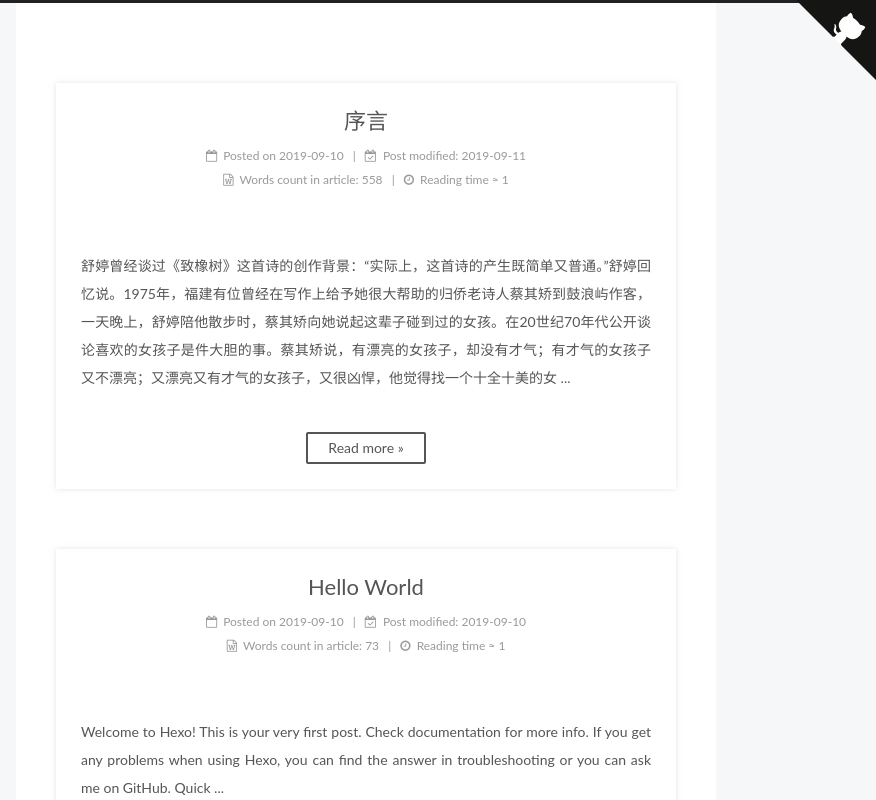
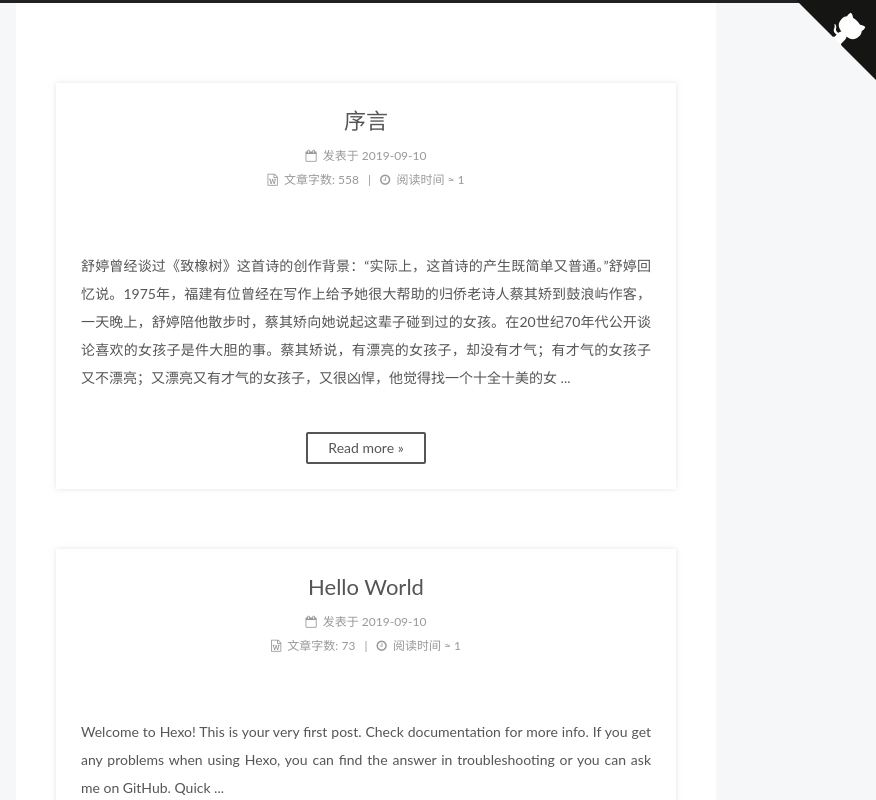
Before and after one commit to A-DanQing/A-DanQing.github.io, a plain HTML site: page index.html in a window 1280 px wide. Shown: the top 800 px of the page, 404-1280 px from the left. Drawn offline with Linux system fonts and the light colour scheme.

Commit message:
Site updated: 2019-09-11 17:12:50

```diff
--- a/css/main.css
+++ b/css/main.css
@@ -1835,7 +1835,7 @@ pre .javascript .function {
   width: 4px;
   height: 4px;
   border-radius: 50%;
-  background: #2e9373;
+  background: #2f8ffe;
 }
 .links-of-blogroll {
   font-size: 13px;
--- a/index.html
+++ b/index.html
@@ -338,27 +338,15 @@
                 <i class="fa fa-calendar-o"></i>
               </span>
 
-                <span class="post-meta-item-text">Posted on</span>
+                <span class="post-meta-item-text">发表于</span>
 
-              <time title="Post created" itemprop="dateCreated datePublished" datetime="2019-09-10T17:41:24+08:00">
+              <time title="创建于" itemprop="dateCreated datePublished" datetime="2019-09-10T17:41:24+08:00">
                 2019-09-10
               </time>
 
 
 
-              <span class="post-meta-divider">|</span>
 
-
-
-              <span class="post-meta-item-icon">
-                <i class="fa fa-calendar-check-o"></i>
-              </span>
-
-                <span class="post-meta-item-text">Post modified&#58;</span>
-
-              <time title="Post modified" itemprop="dateModified" datetime="2019-09-11T17:00:35+08:00">
-                2019-09-11
-              </time>
 
           </span>
 
@@ -381,9 +369,9 @@
                   <i class="fa fa-file-word-o"></i>
                 </span>
 
-                  <span class="post-meta-item-text">Words count in article&#58;</span>
+                  <span class="post-meta-item-text">文章字数&#58;</span>
 
-                <span title="Words count in article">
+                <span title="文章字数">
                   558
                 </span>
 
@@ -397,9 +385,9 @@
                   <i class="fa fa-clock-o"></i>
                 </span>
 
-                  <span class="post-meta-item-text">Reading time &asymp;</span>
+                  <span class="post-meta-item-text">阅读时间 &asymp;</span>
 
-                <span title="Reading time">
+                <span title="阅读时间">
                   1
                 </span>
 
@@ -507,27 +495,15 @@
                 <i class="fa fa-calendar-o"></i>
               </span>
 
-                <span class="post-meta-item-text">Posted on</span>
+                <span class="post-meta-item-text">发表于</span>
 
-              <time title="Post created" itemprop="dateCreated datePublished" datetime="2019-09-10T11:13:06+08:00">
+              <time title="创建于" itemprop="dateCreated datePublished" datetime="2019-09-10T11:13:06+08:00">
                 2019-09-10
               </time>
 
 
 
-              <span class="post-meta-divider">|</span>
 
-
-
-              <span class="post-meta-item-icon">
-                <i class="fa fa-calendar-check-o"></i>
-              </span>
-
-                <span class="post-meta-item-text">Post modified&#58;</span>
-
-              <time title="Post modified" itemprop="dateModified" datetime="2019-09-10T11:13:06+08:00">
-                2019-09-10
-              </time>
 
           </span>
 
@@ -550,9 +526,9 @@
                   <i class="fa fa-file-word-o"></i>
                 </span>
 
-                  <span class="post-meta-item-text">Words count in article&#58;</span>
+                  <span class="post-meta-item-text">文章字数&#58;</span>
 
-                <span title="Words count in article">
+                <span title="文章字数">
                   73
                 </span>
 
@@ -566,9 +542,9 @@
                   <i class="fa fa-clock-o"></i>
                 </span>
 
-                  <span class="post-meta-item-text">Reading time &asymp;</span>
+                  <span class="post-meta-item-text">阅读时间 &asymp;</span>
 
-                <span title="Reading time">
+                <span title="阅读时间">
                   1
                 </span>
 
```
Also changed, not shown: 2019/09/10/My-New-Post/index.html (+8 -18 lines), 2019/09/10/hello-world/index.html (+6 -18 lines), categories/index.html (+0 -2 lines).
